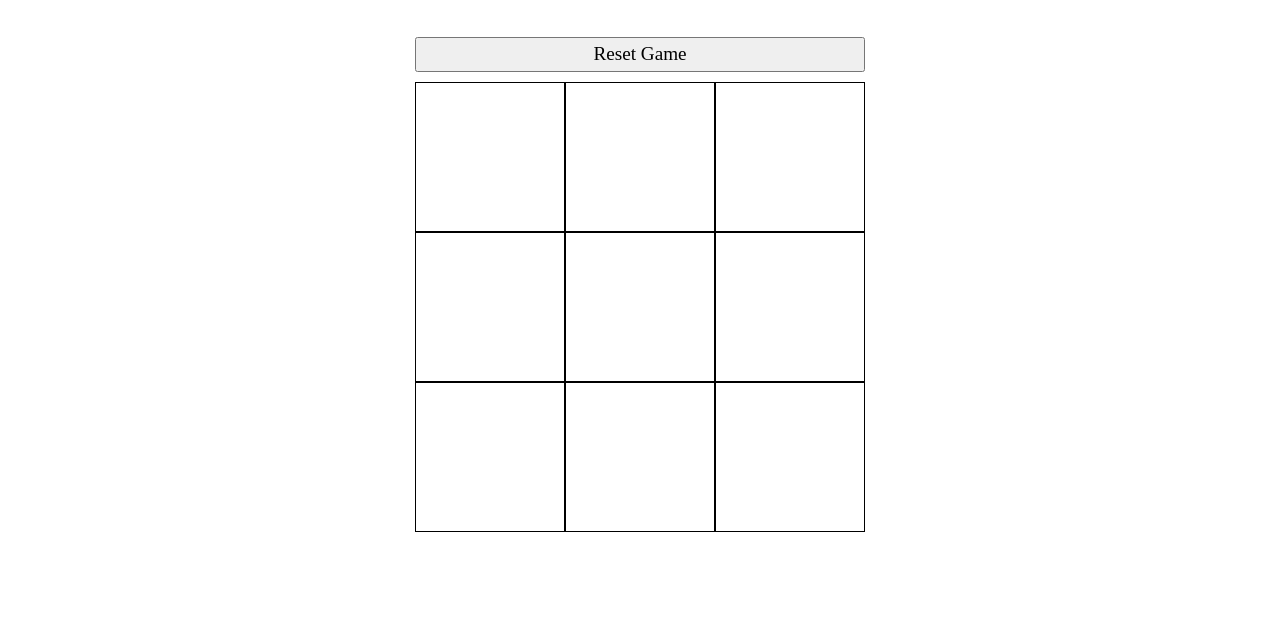
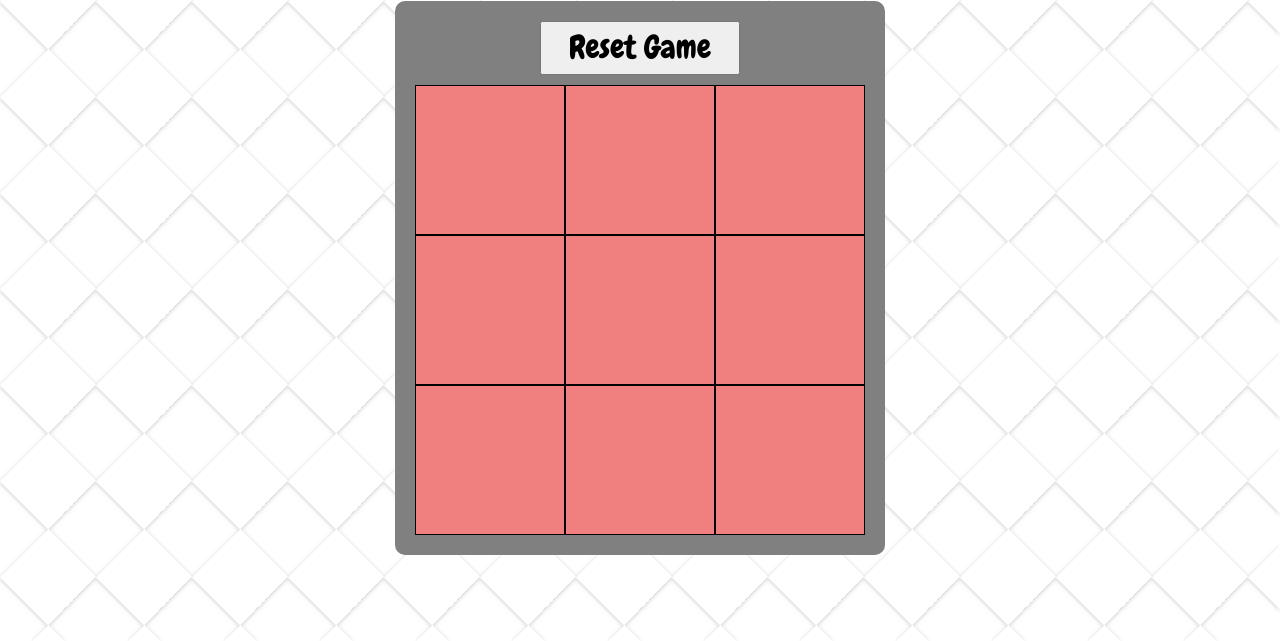
Before and after one commit to mflojo/tic-tac-toe, a plain HTML site: page index.html in a window 1280 px wide. Shown: the part 159-800 px from the top of the page. Drawn offline with Linux system fonts and the light colour scheme.

Commit message:
Add background and import font

```diff
--- a/styles.css
+++ b/styles.css
@@ -1,3 +1,12 @@
+@import url('https://fonts.googleapis.com/css2?family=Chewy&display=swap');
+
+.chewy-regular {
+    font-family: "Chewy", serif;
+    font-weight: 400;
+    font-style: normal;
+  }
+
+
 *, *::before, *::after {
     box-sizing: border-box;
 }
@@ -9,7 +18,8 @@
 body {
     line-height: 1.5;
     -webkit-font-smoothing: antialiased;
-    font-size: 1.2rem;
+    font-size: 2rem;
+    font-family: "Chewy", serif;
 }
 
 img, picture, video, canvas, svg {
@@ -37,6 +47,14 @@ h1, h2, h3, h4, h5, h6 {
     isolation: isolate;
 }
 
+body::before {
+    position: absolute;
+    z-index: -1;
+    inset: 0;
+    background: repeating-conic-gradient(from 45deg, #0000 0 25%, #fff 0 50%) 0 / 3em 3em;
+    filter: drop-shadow(0 1px 2px #0003);
+    content: ''
+}
 
 body {
     display: flex;
@@ -55,6 +73,16 @@ body {
     display: flex;
     flex-direction: column;
     gap: 10px;
+    align-items: center;
+    background-color: grey;
+    padding: 20px;
+    border-radius: 10px;
+    border: none;
+}
+
+button {
+    width: 200px;
+
 }
 
 #board {
@@ -71,4 +99,17 @@ body {
     align-items: center;
     font-size: 2.5rem;
     cursor: pointer;
+    background-color: rgb(240, 128, 128);
 }
+
+.cell:hover {
+    background-color: rgba(240, 128, 128, 0.8);
+}
+
+#results {
+    background-color: hsl(34, 78%, 91%, .5);
+    border: none;
+    border-radius: 10px;
+    min-height: 50px;
+    margin-top: 20px;
+}
```
